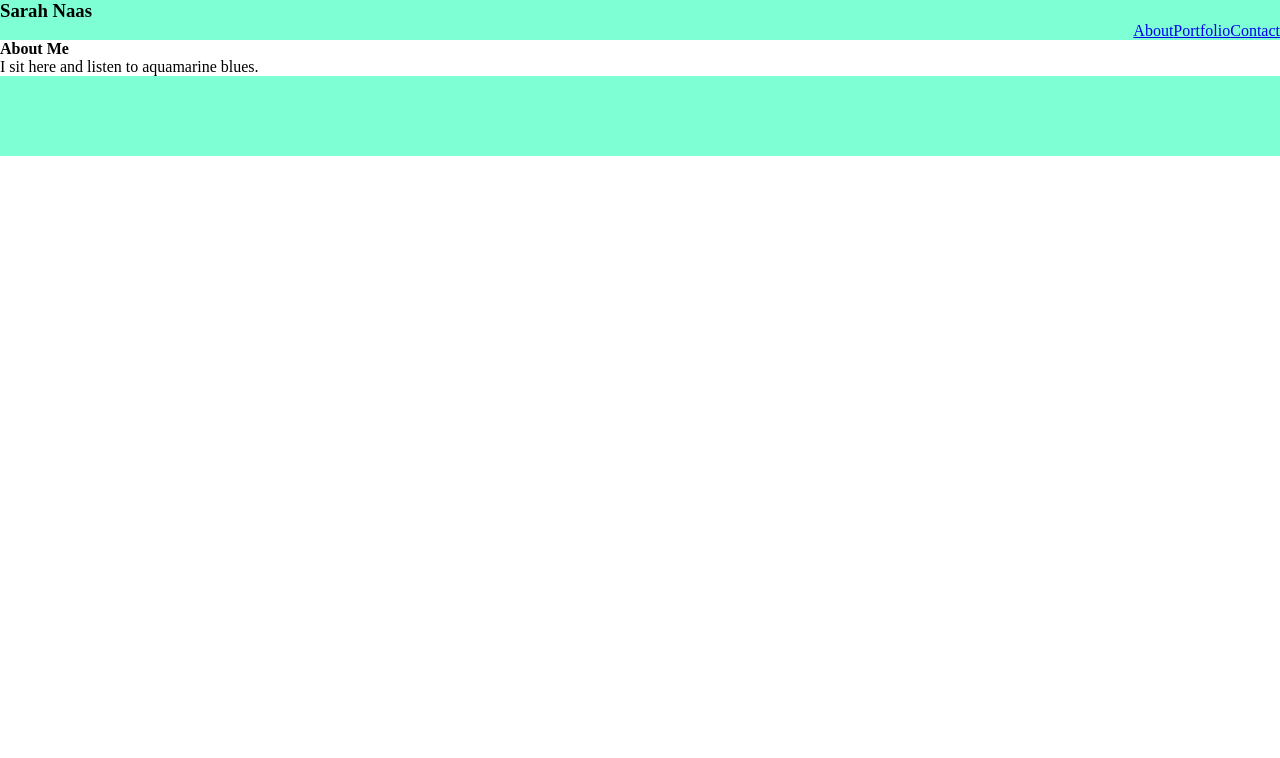
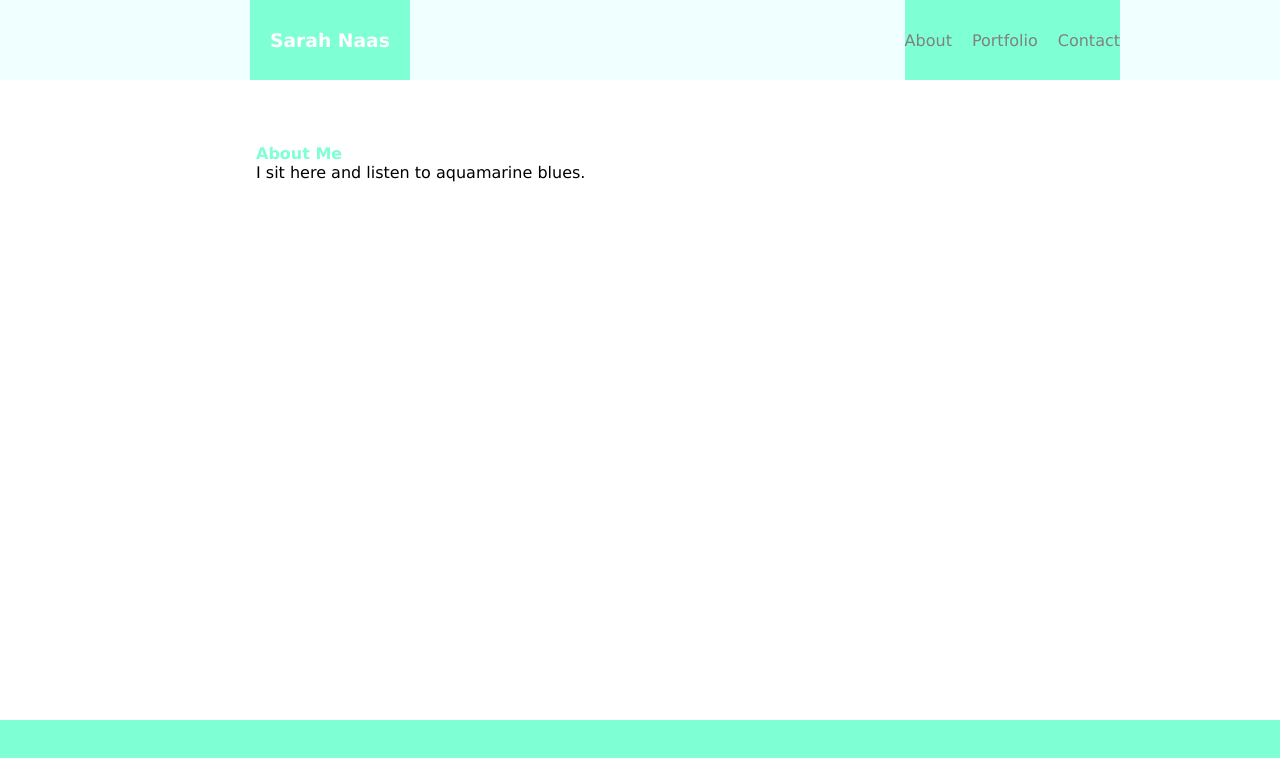
Before and after one commit to SarahJoline/Basic-Portfolio, a plain HTML site: page index.html in a window 1280 px wide. Drawn offline with Linux system fonts and the light colour scheme.

Commit message:
added css positioning

```diff
--- a/assets/css/style.css
+++ b/assets/css/style.css
@@ -1,16 +1,68 @@
 * {
     margin: 0;
+    font-family: 'Lucida Sans', 'Lucida Sans Regular', 'Lucida Grande', 'Lucida Sans Unicode', Geneva, Verdana, sans-serif;
 }
 
 header {
-    background-color: aquamarine;
     display: table;
     width: 100%;
+    height: 10vh;
+    position: relative;
+    background-color: azure;
+}
 
+.name {
+    position: absolute;
+    display: table;
+    margin-left: 250px;
+    background-color: aquamarine;
+    height: 100%;
 }
+
+h3 {
+    color: white;
+    padding-left: 20px;
+    padding-right: 20px;
+    vertical-align: middle;
+    display: table-cell;
+}
+
 nav {
     float: right;
     display: table;
+    height: 100%;
+    margin-right: 160px;
+    background-color: aquamarine;
+}
+
+a {
+    text-decoration: none;
+    color: grey;
+    display: table-cell;
+    vertical-align: middle;
+}
+
+a:not(:last-child) {
+    padding-right: 20px;
+}
+
+main {
+    height: 80vh;
+    position: relative;
+}
+
+.content {
+    position: absolute;
+    height: 80%;
+    width: 60%;
+    top: 50%;
+    left: 50%;
+    transform: translate( -50%, -50%);
+
+}
+
+h4 {
+    color: aquamarine;
 }
 
 footer {
--- a/index.html
+++ b/index.html
@@ -11,7 +11,9 @@
 
 <body>
     <header>
-        <h3>Sarah Naas</h3>
+        <div class="name">
+            <h3>Sarah Naas</h3>
+        </div>
         <nav>
             <a href="#">About</a>
             <a href="#">Portfolio</a>
@@ -19,10 +21,10 @@
         </nav>
     </header>
     <main>
-        <section>
+        <div class="content">
             <h4>About Me</h4>
             <p>I sit here and listen to aquamarine blues.</p>
-        </section>
+        </div>
     </main>
     <footer></footer>
 </body>
```
Also changed, not shown: contact.html (+5 -4 lines), portfolio.html (+5 -2 lines).
